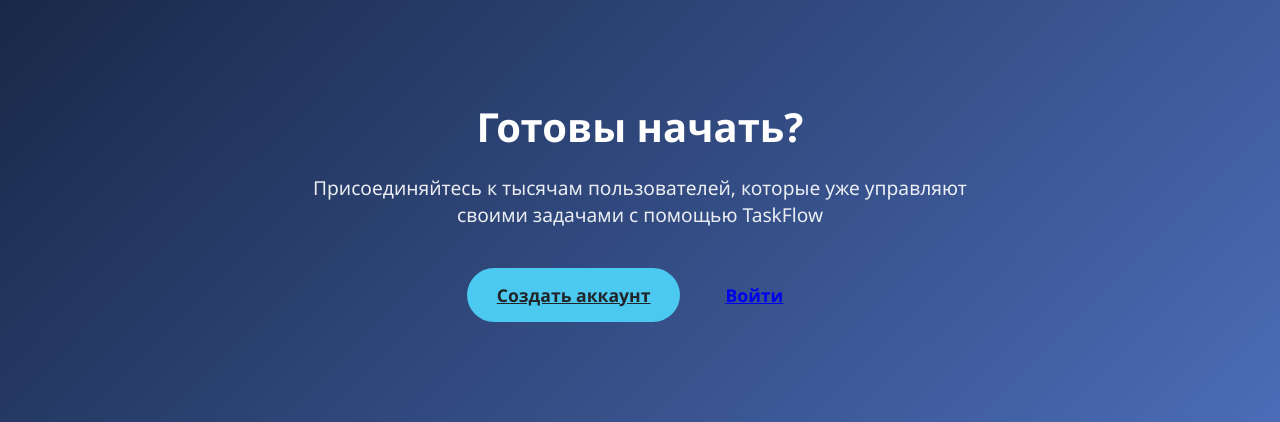
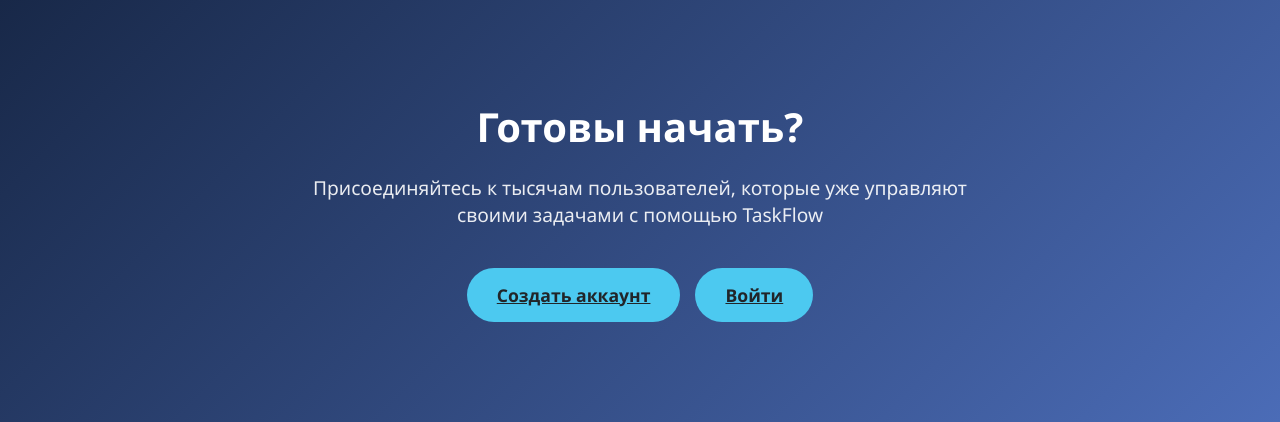
Before and after one commit to JIIMONCHIK/tasks_django, a Django app: page / in a window 1280 px wide. Shown: the part 2708-3130 px from the top of the page. Run offline with Django 4.2, Linux system fonts and the light colour scheme.

Commit message:
Index adjusted

```diff
--- a/tasks/main/templates/main/index.html
+++ b/tasks/main/templates/main/index.html
@@ -134,7 +134,7 @@
                 <a href="{% url 'tasks' %}" class="btn btn-large btn-primary">Перейти к задачам</a>
             {% else %}
                 <a href="{% url 'register' %}" class="btn btn-large btn-primary">Создать аккаунт</a>
-                <a href="{% url 'login' %}" class="btn btn-large btn-secondary">Войти</a>
+                <a href="{% url 'login' %}" class="btn btn-large btn-primary">Войти</a>
             {% endif %}
         </div>
     </div>
```
